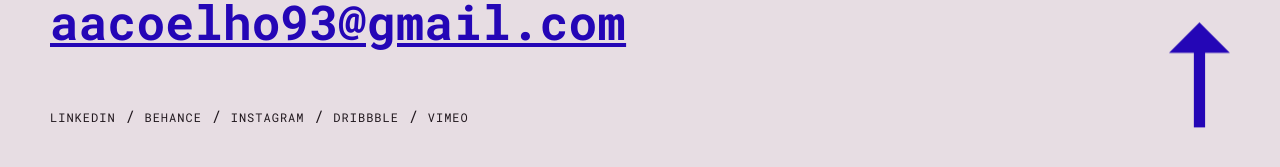
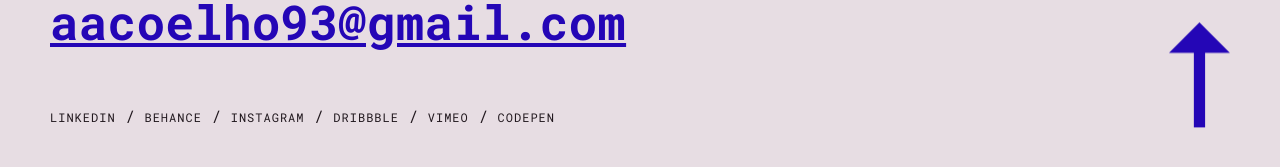
Before and after one commit to aacoelho/aacoelho.github.io, a Jekyll site: the page built from index.md, in a window 1280 px wide and 900 px high, scrolled down 2263 px. Shown: the part 723-890 px from the top of the window. Built offline with Jekyll 4.4.1, drawn with Linux system fonts in a browser that asks for light colours; some web fonts are replaced.

Commit message:
Added Codepend link

```diff
--- a/_data/social.yml
+++ b/_data/social.yml
@@ -12,3 +12,6 @@
 
 - name: Vimeo
   url: https://vimeo.com/aacoelho
+
+- name: Codepen
+  url: https://codepen.io/aacoelho
```
